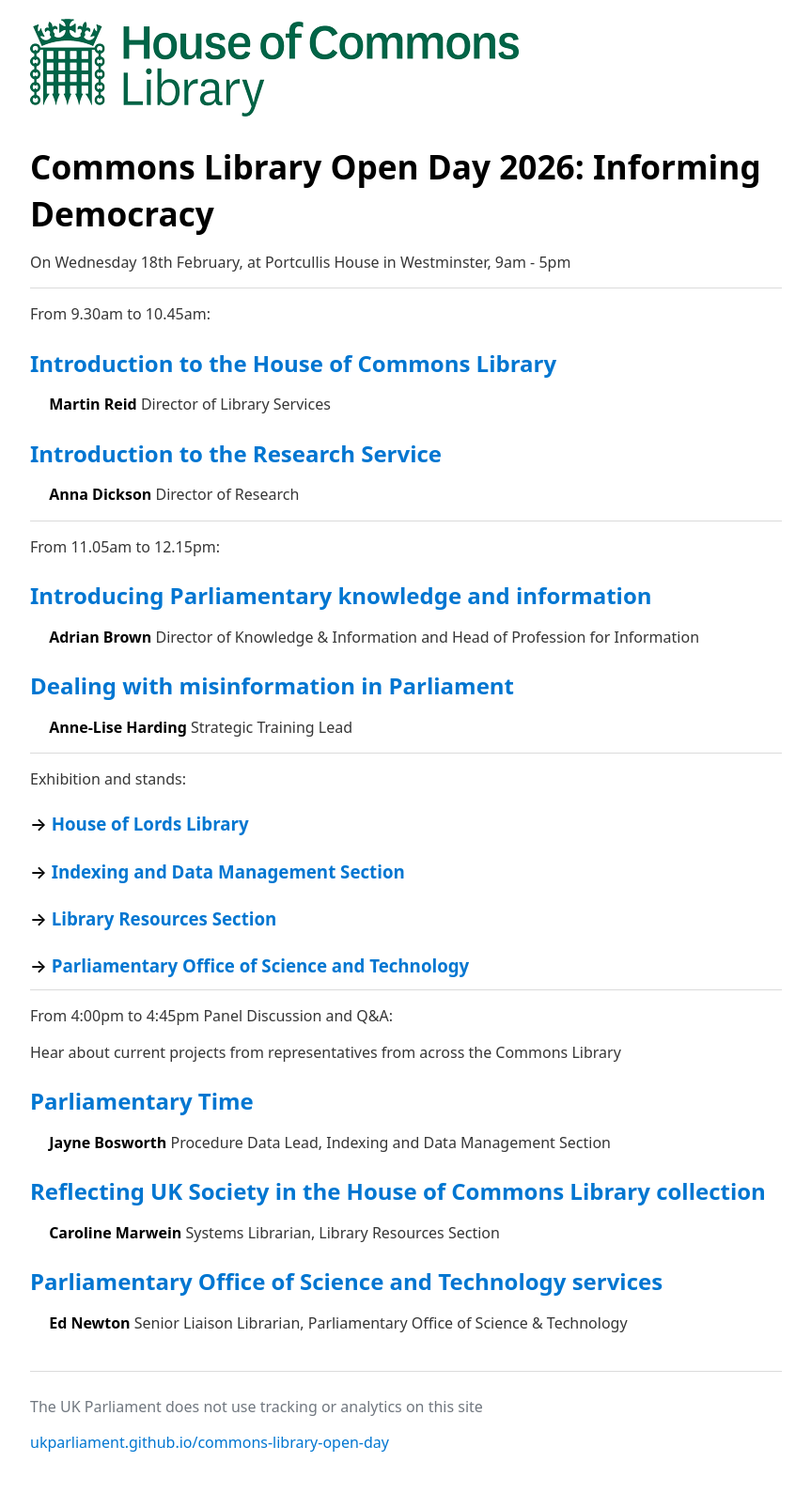
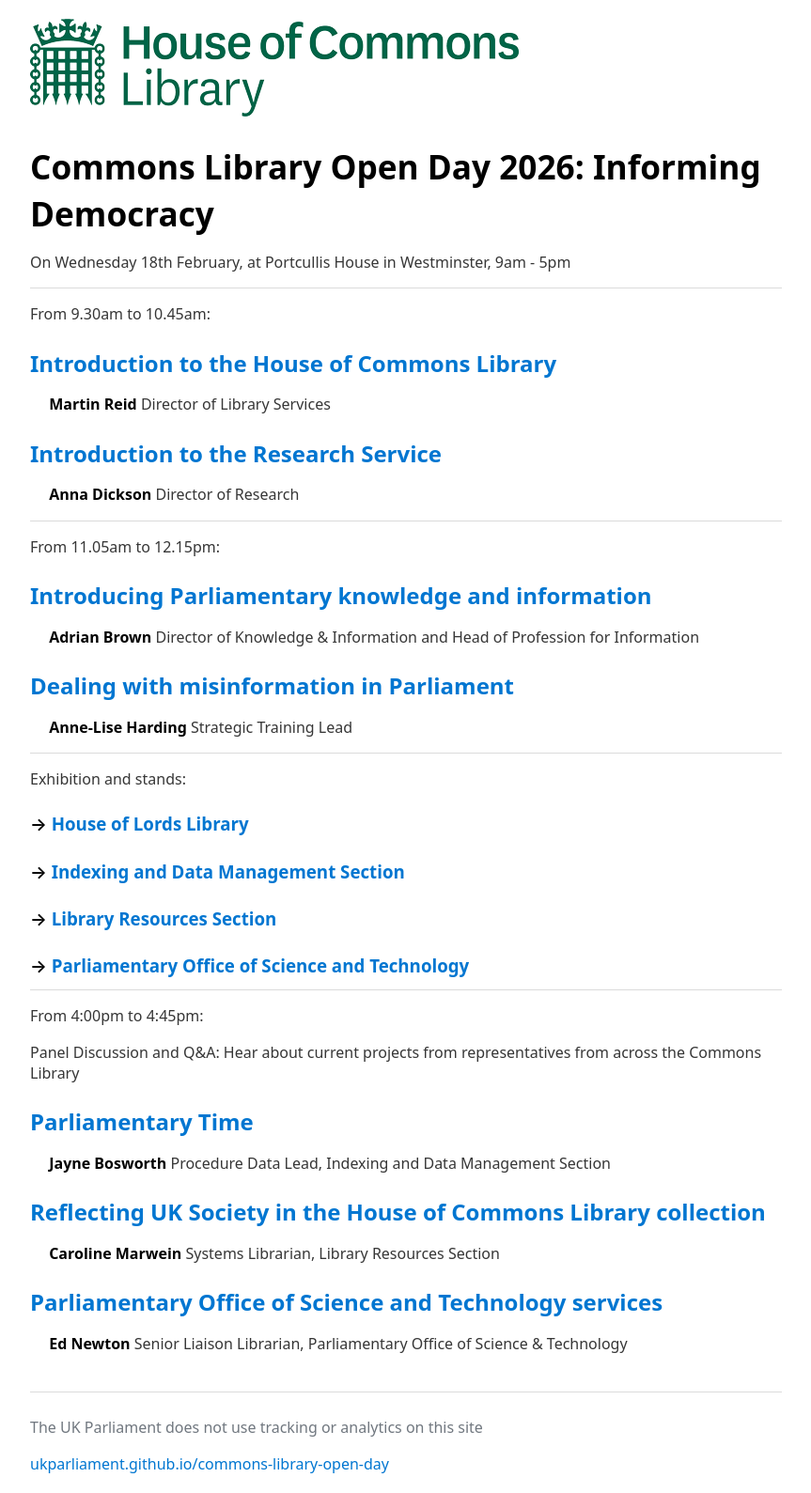
Before and after one commit to ukparliament/commons-library-open-day, a Jekyll site: the page built from 2026/index.md, in a window 1280 px wide. Shown: the whole page at 94% size, without its empty margins (208-1071 px from the left). Built offline with Jekyll 4.4.1, drawn with Linux system fonts in a browser that asks for light colours; our own code applies the rules of GitHub Pages for plain Markdown files; before the commit the page ends 1567 px from its top, so only the background shows below that; part of the change alters nothing that is shown.

```diff
--- a/2026/index.md
+++ b/2026/index.md
@@ -36,9 +36,9 @@ Exhibition and stands:
 ### &rarr; [Parliamentary Office of Science and Technology](post)
 
 ---
-From 4:00pm to 4:45pm Panel Discussion and Q&A:
+From 4:00pm to 4:45pm:
 
-Hear about current projects from representatives from across the Commons Library
+Panel Discussion and Q&A: Hear about current projects from representatives from across the Commons Library
 
 ## [Parliamentary Time](https://docs.google.com/presentation/d/14w1LiqmYitvnlvWtA-KpK4pgjGC6X9AQXld7NataKHM/edit?usp=sharing)
 &emsp; **Jayne Bosworth** Procedure Data Lead, Indexing and Data Management Section
```
